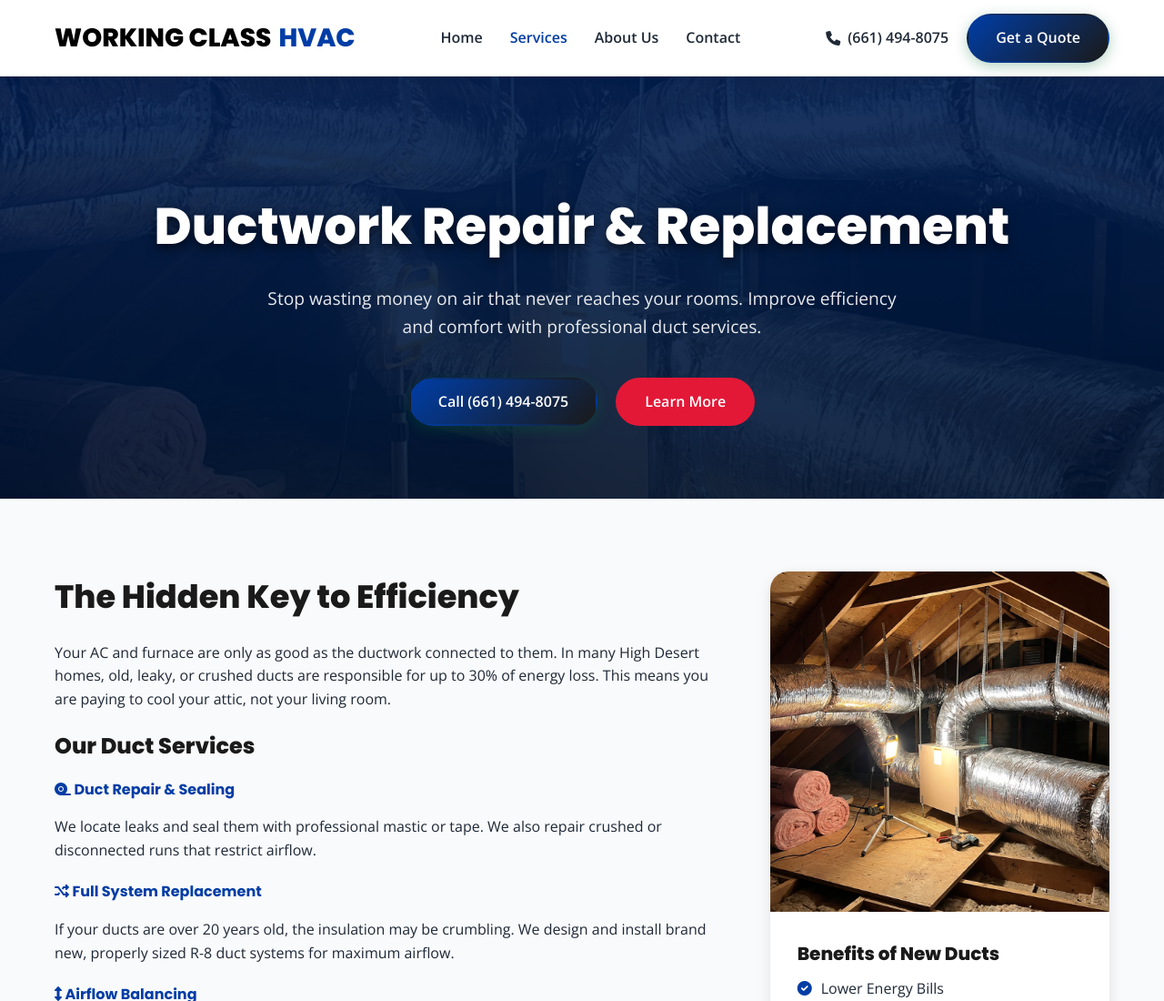
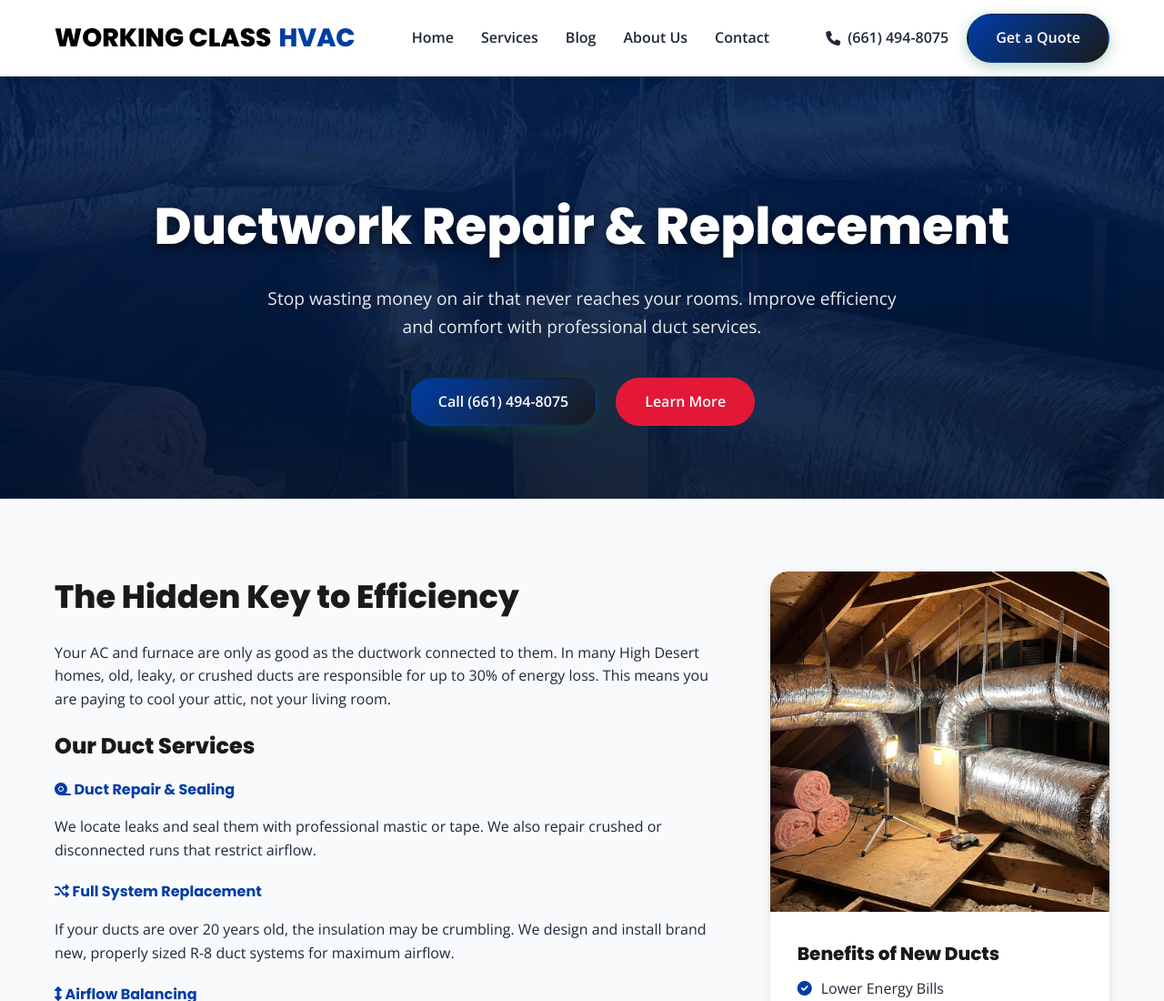
Before and after one commit to Dronesmiths/Working-Class-HVAC, a plain HTML site: page services/ductwork/index.html in a window 1280 px wide. Shown: the top 1100 px of the page at 91% size. Drawn offline with nearby package versions, Linux system fonts and the light colour scheme.

Commit message:
Add Blog link to all headers for consistent global navigation

```diff
--- a/services/ductwork/index.html
+++ b/services/ductwork/index.html
@@ -93,10 +93,11 @@
                 <span class="wc-text">Working Class</span>
                 <span class="hvac-text">HVAC</span>
             </a>
-            <nav class="nav-menu">
+                        <nav class="nav-menu">
                 <ul>
                     <li><a href="/">Home</a></li>
-                    <li><a href="/services/" class="active">Services</a></li>
+                    <li><a href="/services/">Services</a></li>
+                    <li><a href="/blog/">Blog</a></li>
                     <li><a href="/about/">About Us</a></li>
                     <li><a href="/contact/">Contact</a></li>
                 </ul>
```
Also changed, not shown: locations/lake-los-angeles/index.html (+2 -1 lines), locations/lancaster/index.html (+2 -1 lines), locations/littlerock/index.html (+2 -1 lines), locations/palmdale/index.html (+2 -1 lines), locations/quartz-hill/index.html (+2 -1 lines), locations/rosamond/index.html (+2 -1 lines), services/ac-repair/index.html (+3 -2 lines), services/air-quality/index.html (+3 -2 lines), services/emergency-service/index.html (+3 -2 lines), services/furnace-repair/index.html (+3 -2 lines), services/maintenance/index.html (+3 -2 lines).
